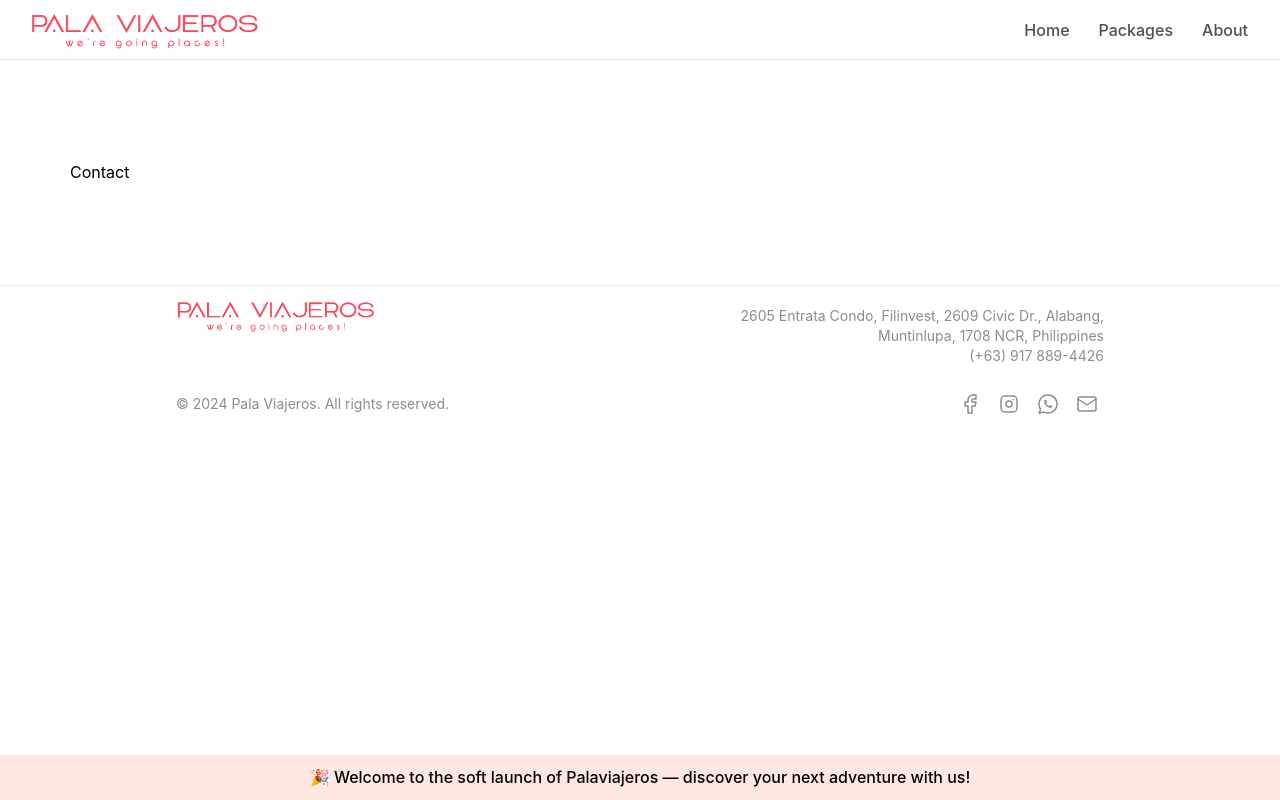
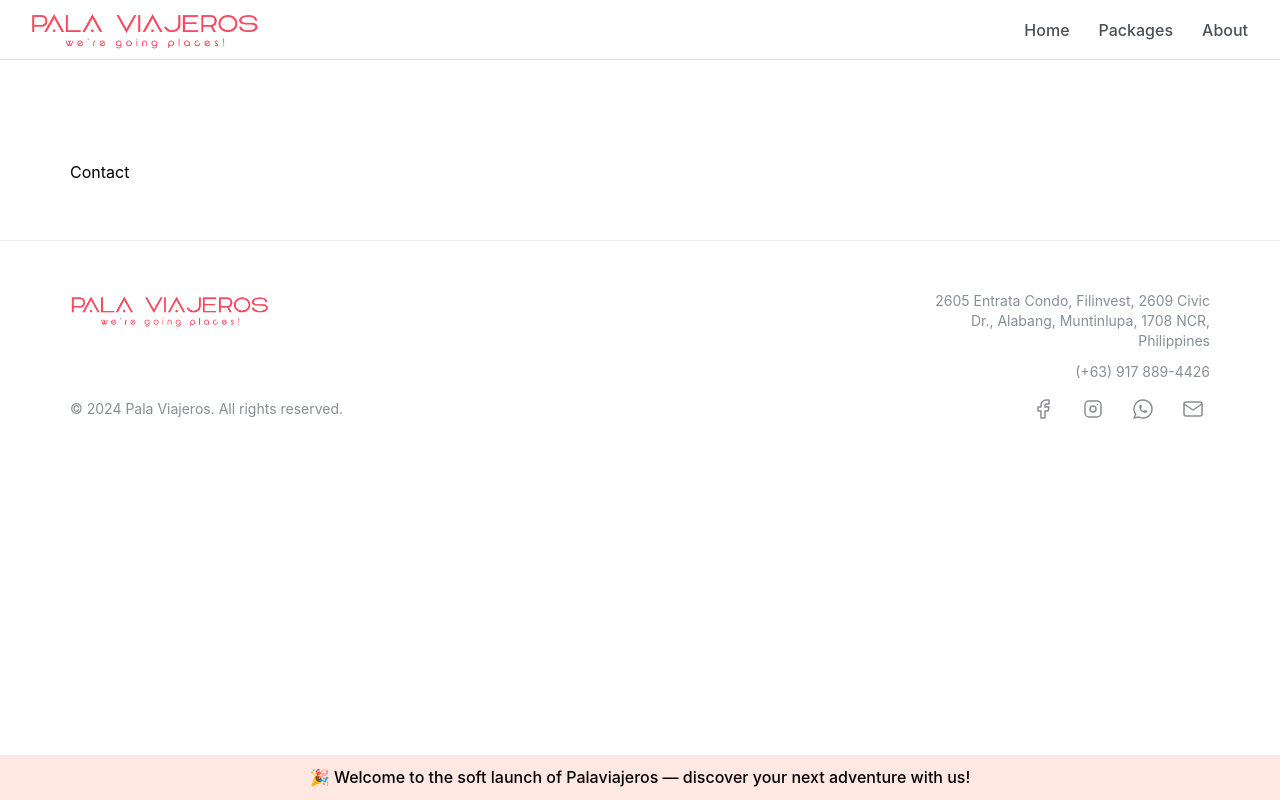
Before and after one commit to palaviajeros/palaviajeros-ui, a Next.js app: page /contact in a window 1280 px wide. Built offline with nearby package versions, Linux system fonts and the light colour scheme.

Commit message:
restyle footer

```diff
--- a/src/app/components/Footer/Footer.module.scss
+++ b/src/app/components/Footer/Footer.module.scss
@@ -1,6 +1,13 @@
-// prettier-ignore
 .footer {
   border-top: 1px solid light-dark(var(--mantine-color-gray-2), var(--mantine-color-dark-5));
-  min-height: 150px;
-  margin-bottom: 100px;
+  position: relative;
+  bottom: 95px;
+
+  @media (min-width:373px) {
+    bottom: 70px;
+  }
+
+  @media (min-width:672px) {
+    bottom: 45px;
+  }
 }
--- a/src/app/components/Footer/Footer.tsx
+++ b/src/app/components/Footer/Footer.tsx
@@ -1,6 +1,7 @@
 import React from "react";
 import {
   Container,
+  Flex,
   Group,
   ActionIcon,
   Text,
@@ -20,17 +21,22 @@ import classes from "@/app/components/Footer/Footer.module.scss";
 export default function Footer() {
   return (
     <footer className={classes.footer}>
-      <Container mb={20} mt={10}>
-        <Group justify="space-between" align="flex-start">
+      <Container size="xl" p={{ base: "30px", sm: "50px", lg: "50px 70px" }}>
+        <Flex
+          direction={{ base: "column", md: "row" }}
+          justify="space-between"
+          wrap="wrap"
+          gap="xs"
+        >
           <Anchor href="/">
             <Image src={logo.src} alt="logo" w={200} h={40} fit="contain" />
           </Anchor>
-          <Stack pt={10} gap={0}>
+          <Flex direction="column" gap="xs">
             <Text
               c="dimmed"
               size="sm"
-              ta={{ base: "start", sm: "end" }}
-              maw={400}
+              maw={300}
+              ta={{ base: "start", md: "end" }}
             >
               2605 Entrata Condo, Filinvest, 2609 Civic Dr., Alabang,
               Muntinlupa, 1708 NCR, Philippines
@@ -40,19 +46,24 @@ export default function Footer() {
               target="_blank"
               c="dimmed"
               size="sm"
-              ta={{ base: "start", sm: "end" }}
+              ta={{ base: "start", md: "end" }}
             >
               (+63) 917 889-4426
             </Anchor>
-          </Stack>
-        </Group>
-      </Container>
-      <Container>
-        <Group justify="space-between" align="center">
+          </Flex>
+        </Flex>
+        <Flex
+          direction={{ base: "column-reverse", md: "row" }}
+          justify="space-between"
+          align={{ md: "center" }}
+          wrap="wrap"
+          mt={10}
+          gap={10}
+        >
           <Text c="dimmed" size="sm">
             © 2024 Pala Viajeros. All rights reserved.
           </Text>
-          <Group gap={5} justify="flex-end" wrap="nowrap">
+          <Group>
             <ActionIcon
               size="lg"
               color="gray"
@@ -102,7 +113,7 @@ export default function Footer() {
               <IconMail style={{ width: 24, height: 24 }} stroke={1.5} />
             </ActionIcon>
           </Group>
-        </Group>
+        </Flex>
       </Container>
     </footer>
   );
--- a/src/app/layout.tsx
+++ b/src/app/layout.tsx
@@ -10,7 +10,7 @@ import {
   ColorSchemeScript,
   Container,
   createTheme,
-  MantineProvider
+  MantineProvider,
 } from "@mantine/core";
 import Navbar from "./components/Navbar/Navbar";
 import Footer from "./components/Footer/Footer";
@@ -21,7 +21,7 @@ export const metadata: Metadata = {
   title: "Palaviajeros Travel Corp.",
   description: "Your viajero travel buddy",
   keywords:
-    "travel, travel agency, philippines, leisure, packages, flights, itineraries"
+    "travel, travel agency, philippines, leisure, packages, flights, itineraries",
 };
 // palaviajeros logo color: #ff4c5c Todo: to add later
 const palaViajerosTheme = createTheme({
@@ -31,12 +31,12 @@ const palaViajerosTheme = createTheme({
     sm: "48em",
     md: "64em",
     lg: "74em",
-    xl: "90em"
-  }
+    xl: "90em",
+  },
 });
 
 export default function RootLayout({
-  children
+  children,
 }: Readonly<{
   children: React.ReactNode;
 }>) {
```
Also changed, not shown: src/app/components/SoftLaunchBanner/SoftLaunchBanner.module.scss (line endings or trailing spaces).
